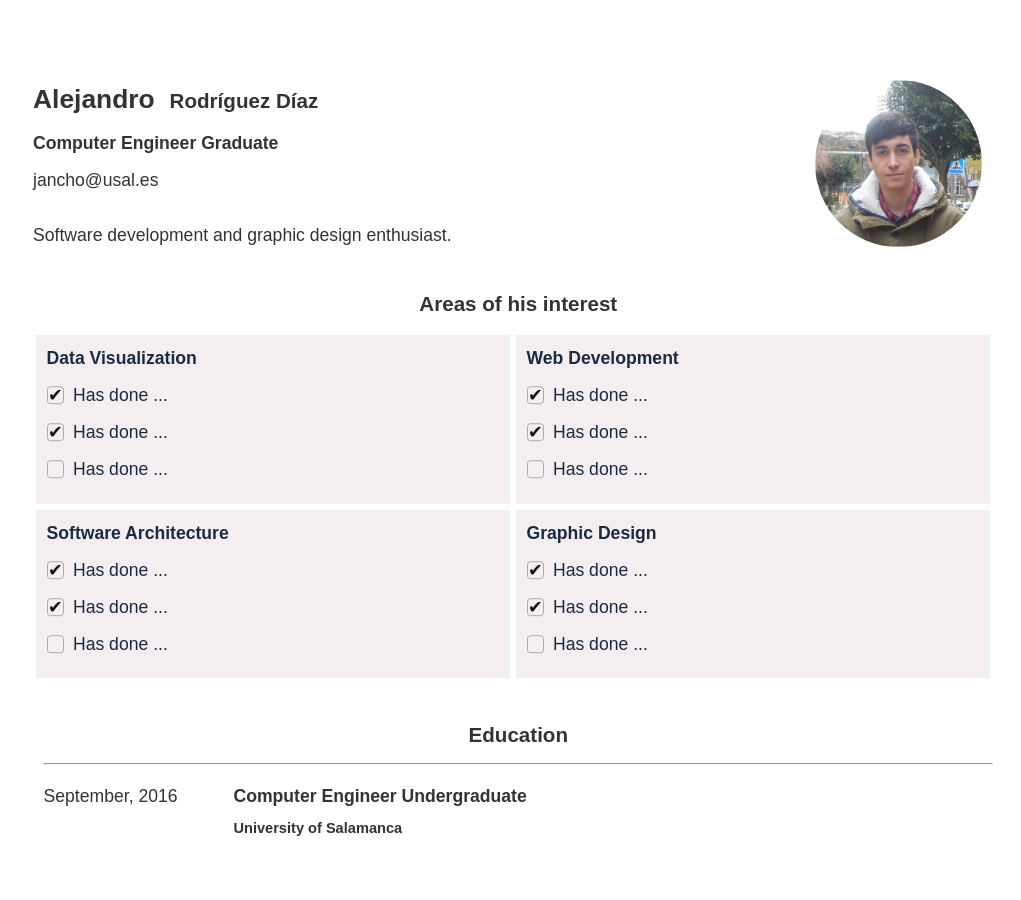
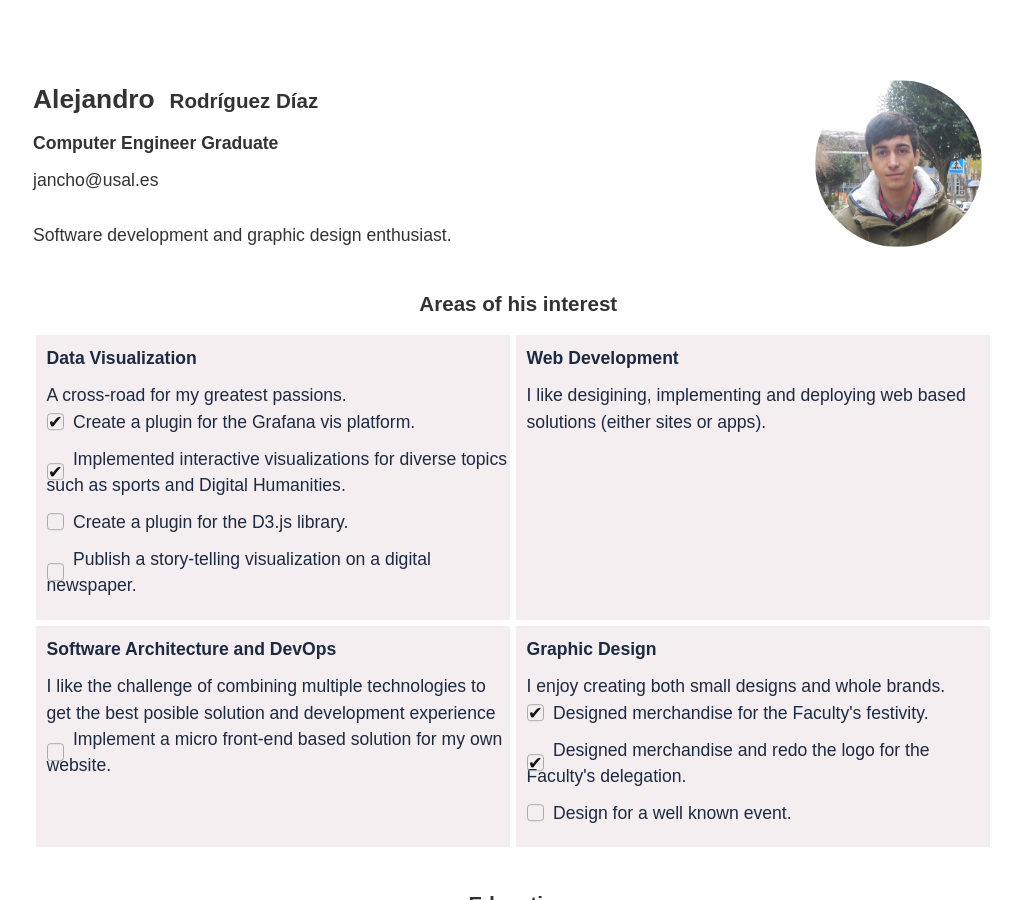
Before and after one commit to Janchorizo/janchorizo.github.com, a Jekyll site: the page built from README.md, in a window 1280 px wide and 900 px high. Shown: the whole window, without its empty margins (127-1148 px from the left). Built offline with Jekyll 4.4.1, drawn with Linux system fonts in a browser that asks for light colours; our own code applies the rules of GitHub Pages for plain Markdown files.

Commit message:
Render areas of interest based on the site data.

```diff
--- /dev/null
+++ b/_data/cv.json
@@ -0,0 +1,44 @@
+{
+    "name": "Alejandro",
+    "surname": "Rodríguez Díaz",
+    "email": "jancho@usal.es",
+    "areas_of_interest": [
+        {
+            "name": "Data Visualization",
+            "desc": "A cross-road for my greatest passions.",
+            "done": [
+                "Create a plugin for the Grafana vis platform.",
+                "Implemented interactive visualizations for diverse topics such as sports and Digital Humanities."
+            ],
+            "todo": [
+                "Create a plugin for the D3.js library.",
+                "Publish a story-telling visualization on a digital newspaper."
+            ],
+        },
+        {
+            "name": "Web Development",
+            "desc": "I like desigining, implementing and deploying web based solutions (either sites or apps).",
+            "done": [],
+            "todo": [],
+        },
+        {
+            "name": "Software Architecture and DevOps",
+            "desc": "I like the challenge of combining multiple technologies to get the best posible solution and development experience",
+            "done": [],
+            "todo": [
+                "Implement a micro front-end based solution for my own website."
+            ],
+        },
+        {
+            "name": "Graphic Design",
+            "desc": "I enjoy creating both small designs and whole brands.",
+            "done": [
+                "Designed merchandise for the Faculty's festivity.",
+                "Designed merchandise and redo the logo for the Faculty's delegation."
+            ],
+            "todo": [
+                "Design for a well known event."
+            ],
+        },
+    ]
+}
--- a/_includes/areas_interest.html
+++ b/_includes/areas_interest.html
@@ -1,85 +1,27 @@
 <div id="areas-of-interest" class="section">
 	<h3>Areas of his interest</h3>
 	<div class="flex one two-1000">
+		{% for interest in site.data.cv.areas_of_interest %}
 		<div class="interest">
 			<span class="name">
-				<h4>Data Visualization</h4>
+				<h4>{{ interest.name }}</h4>
 			</span>
-			<span class="description"></span>
+			<span class="desc">{{ interest.desc }}</span>
 			<div class="achivements flex two-600 one-1000">
+				{% for done in interest.done %}
 				<label>
 					<input type="checkbox" checked>
-					<span class="checkable">Has done ...</span>
+					<span disabled class="checkable">{{ done }}</span>
 				</label>
-				<label>
-					<input type="checkbox" checked>
-					<span class="checkable">Has done ...</span>
+				{% endfor %}
+				{% for todo in interest.todo %}
+				<label class="todo">
+					<input disabled type="checkbox">
+					<span class="checkable">{{ todo }}</span>
 				</label>
-				<label class="todo">
-					<input type="checkbox">
-					<span class="checkable">Has done ...</span>
-				</label>
+				{% endfor %}
 			</div>
 		</div>
-		<div class="interest">
-			<span class="name">
-				<h4>Web Development</h4>
-			</span>
-			<span class="description"></span>
-			<div class="achivements flex two-600 one-1000">
-				<label>
-					<input type="checkbox" checked>
-					<span class="checkable">Has done ...</span>
-				</label>
-				<label>
-					<input type="checkbox" checked>
-					<span class="checkable">Has done ...</span>
-				</label>
-				<label class="todo">
-					<input type="checkbox">
-					<span class="checkable">Has done ...</span>
-				</label>
-			</div>
-		</div>
-		<div class="interest">
-			<span class="name">
-				<h4>Software Architecture</h4>
-			</span>
-			<span class="description"></span>
-			<div class="achivements flex two-600 one-1000">
-				<label>
-					<input type="checkbox" checked>
-					<span class="checkable">Has done ...</span>
-				</label>
-				<label>
-					<input type="checkbox" checked>
-					<span class="checkable">Has done ...</span>
-				</label>
-				<label class="todo">
-					<input type="checkbox">
-					<span class="checkable">Has done ...</span>
-				</label>
-			</div>
-		</div>
-		<div class="interest">
-			<span class="name">
-				<h4>Graphic Design</h4>
-			</span>
-			<span class="description"></span>
-			<div class="achivements flex two-600 one-1000">
-				<label>
-					<input type="checkbox" checked>
-					<span class="checkable">Has done ...</span>
-				</label>
-				<label>
-					<input type="checkbox" checked>
-					<span class="checkable">Has done ...</span>
-				</label>
-				<label class="todo">
-					<input type="checkbox">
-					<span class="checkable">Has done ...</span>
-				</label>
-			</div>
-		</div>
+		{% endfor %}
 	</div>
 </div>
```
